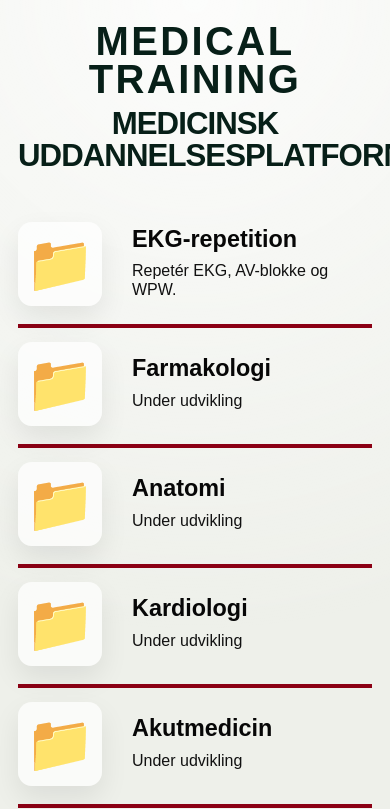
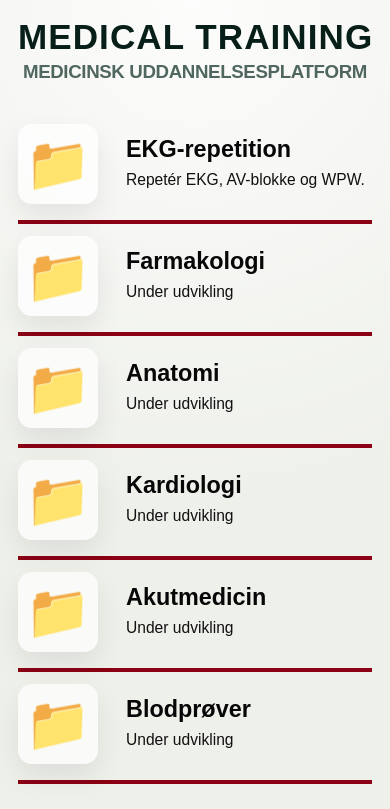
Before and after one commit to Unnamed00000/proeve, a plain HTML site: page index.html in a window 390 px wide. Shown: the top 809 px of the page. Drawn offline with Linux system fonts and the light colour scheme.

Commit message:
Reduce homepage title and footer sizes

```diff
--- a/styles.css
+++ b/styles.css
@@ -3,6 +3,7 @@
   --panel: #f5f6f2;
   --text: #101615;
   --dark-green: #071f18;
+  --soft-green: #50675f;
   --muted: #2f3432;
   --red-line: #8b0014;
   --surface: #ffffff;
@@ -44,7 +45,7 @@ button {
 .topbar {
   position: relative;
   display: block;
-  padding: 0 0 22px;
+  padding: 0 0 18px;
   text-align: center;
 }
 
@@ -53,23 +54,24 @@ button {
 }
 
 .eyebrow {
-  margin: 0 0 10px;
+  margin: 0 0 8px;
   color: var(--dark-green);
-  font-size: clamp(2.5rem, 8vw, 6.2rem);
+  font-size: clamp(2.1rem, 6.2vw, 4.9rem);
   font-weight: 900;
-  line-height: 0.95;
-  letter-spacing: 0.06em;
+  line-height: 0.98;
+  letter-spacing: 0.055em;
   text-transform: uppercase;
+  white-space: nowrap;
 }
 
 .topbar h1 {
-  max-width: 1000px;
+  max-width: 960px;
   margin: 0 auto;
-  color: var(--dark-green);
-  font-size: clamp(1.95rem, 4.8vw, 4.15rem);
+  color: var(--soft-green);
+  font-size: clamp(1.2rem, 3vw, 2.45rem);
   font-weight: 900;
-  line-height: 1.02;
-  letter-spacing: -0.03em;
+  line-height: 1.05;
+  letter-spacing: -0.02em;
   text-transform: uppercase;
 }
 
@@ -87,7 +89,7 @@ button {
 
 .folders-grid {
   width: min(930px, 100%);
-  margin: 14px auto 0;
+  margin: 12px auto 0;
 }
 
 .folder-card {
@@ -97,8 +99,8 @@ button {
   column-gap: 34px;
   align-items: center;
   width: 100%;
-  min-height: 132px;
-  padding: 16px 0 22px;
+  min-height: 126px;
+  padding: 14px 0 20px;
   border: 0;
   border-bottom: 4px solid var(--red-line);
   background: transparent;
@@ -123,20 +125,20 @@ button {
 .folder-icon {
   display: grid;
   place-items: center;
-  width: 120px;
-  height: 120px;
+  width: 112px;
+  height: 112px;
   border-radius: 14px;
   background: rgba(255, 255, 255, 0.72);
   box-shadow: 0 12px 28px rgba(0, 0, 0, 0.08);
-  font-size: 4.8rem;
+  font-size: 4.45rem;
   line-height: 1;
 }
 
 .folder-title {
   display: block;
-  margin-bottom: 10px;
+  margin-bottom: 9px;
   color: #070707;
-  font-size: clamp(2rem, 4vw, 3rem);
+  font-size: clamp(1.8rem, 3.7vw, 2.75rem);
   font-weight: 900;
   line-height: 1;
 }
@@ -144,7 +146,7 @@ button {
 .folder-text {
   display: block;
   color: #111111;
-  font-size: clamp(1.25rem, 2.7vw, 2rem);
+  font-size: clamp(1.1rem, 2.35vw, 1.7rem);
   line-height: 1.2;
 }
 
@@ -154,27 +156,28 @@ button {
 
 .app-footer {
   display: grid;
-  gap: 6px;
-  margin: 34px auto 0;
-  color: var(--dark-green);
-  font-size: clamp(1.35rem, 2.8vw, 2.35rem);
+  gap: 5px;
+  margin: 28px auto 0;
+  color: var(--red-line);
+  font-size: clamp(0.9rem, 1.75vw, 1.35rem);
   font-weight: 900;
-  line-height: 1.15;
+  line-height: 1.12;
   text-align: center;
   text-transform: uppercase;
+  letter-spacing: 0.04em;
 }
 
 .icon-button {
   position: absolute;
   left: 0;
-  top: 16px;
-  width: 54px;
-  height: 54px;
+  top: 10px;
+  width: 50px;
+  height: 50px;
   border: 1px solid var(--line);
   border-radius: 50%;
   background: var(--surface);
   color: var(--primary-dark);
-  font-size: 2.2rem;
+  font-size: 2rem;
   line-height: 1;
   cursor: pointer;
   box-shadow: var(--shadow);
@@ -266,6 +269,7 @@ button {
   margin: 0 0 7px;
   font-size: 0.8rem;
   letter-spacing: 0.08em;
+  white-space: normal;
 }
 
 .quiz-toolbar h2 {
@@ -426,28 +430,41 @@ button {
 
 @media (max-width: 720px) {
   .app-shell {
-    padding: 22px 18px 26px;
+    padding: 20px 18px 24px;
+  }
+
+  .eyebrow {
+    font-size: clamp(2rem, 9vw, 3.05rem);
+    letter-spacing: 0.03em;
+  }
+
+  .topbar h1 {
+    font-size: clamp(1rem, 4.8vw, 1.5rem);
   }
 
   .folder-card {
-    grid-template-columns: 96px 1fr;
-    column-gap: 18px;
-    min-height: 110px;
-    padding: 14px 0 18px;
+    grid-template-columns: 92px 1fr;
+    column-gap: 16px;
+    min-height: 104px;
+    padding: 12px 0 16px;
   }
 
   .folder-icon {
-    width: 84px;
-    height: 84px;
-    font-size: 3.5rem;
+    width: 80px;
+    height: 80px;
+    font-size: 3.3rem;
   }
 
   .folder-title {
-    font-size: clamp(1.45rem, 6vw, 2.15rem);
+    font-size: clamp(1.35rem, 6vw, 1.9rem);
   }
 
   .folder-text {
-    font-size: clamp(1rem, 4vw, 1.35rem);
+    font-size: clamp(0.95rem, 4vw, 1.2rem);
+  }
+
+  .app-footer {
+    font-size: clamp(0.72rem, 3.2vw, 0.98rem);
   }
 
   .materials-grid {
```
